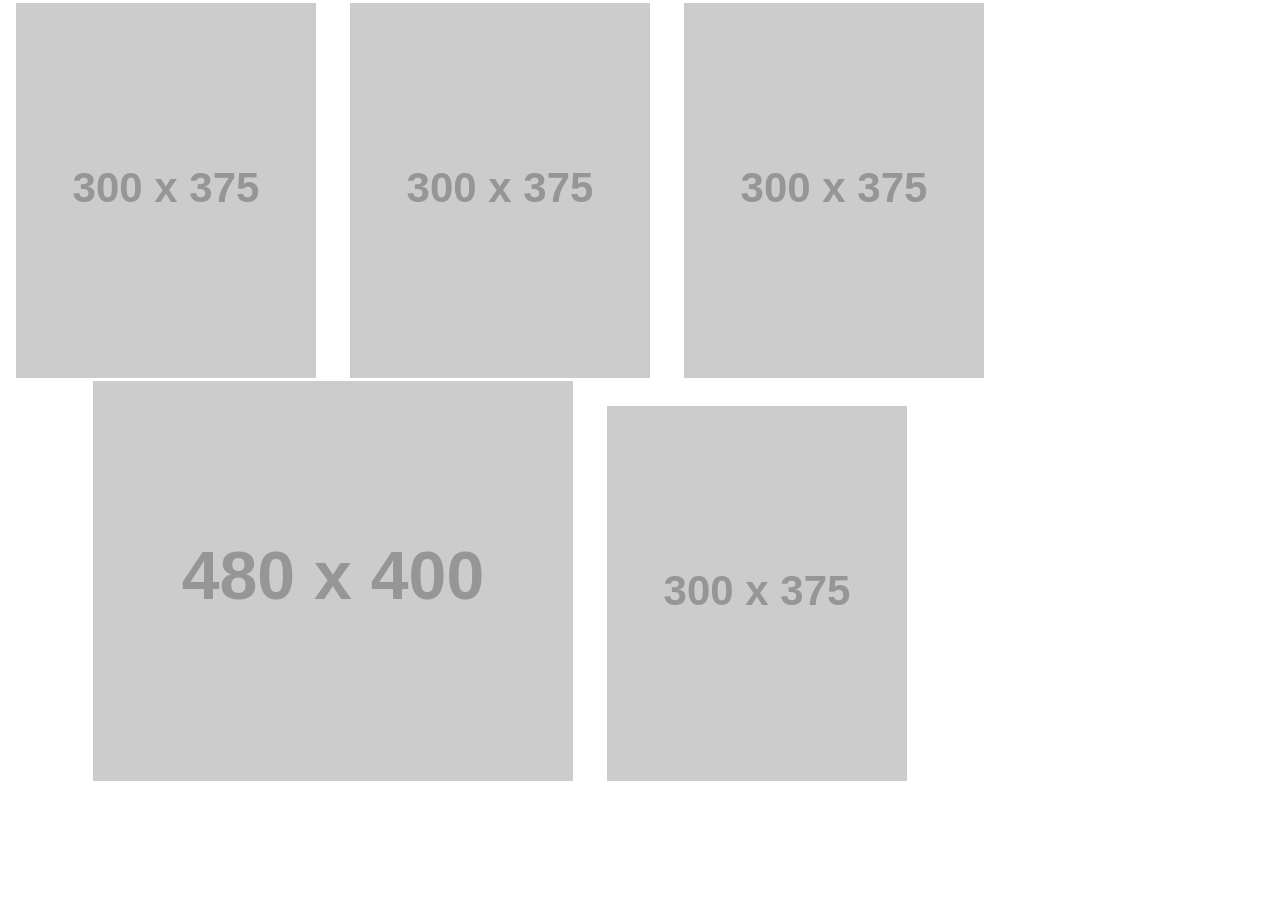
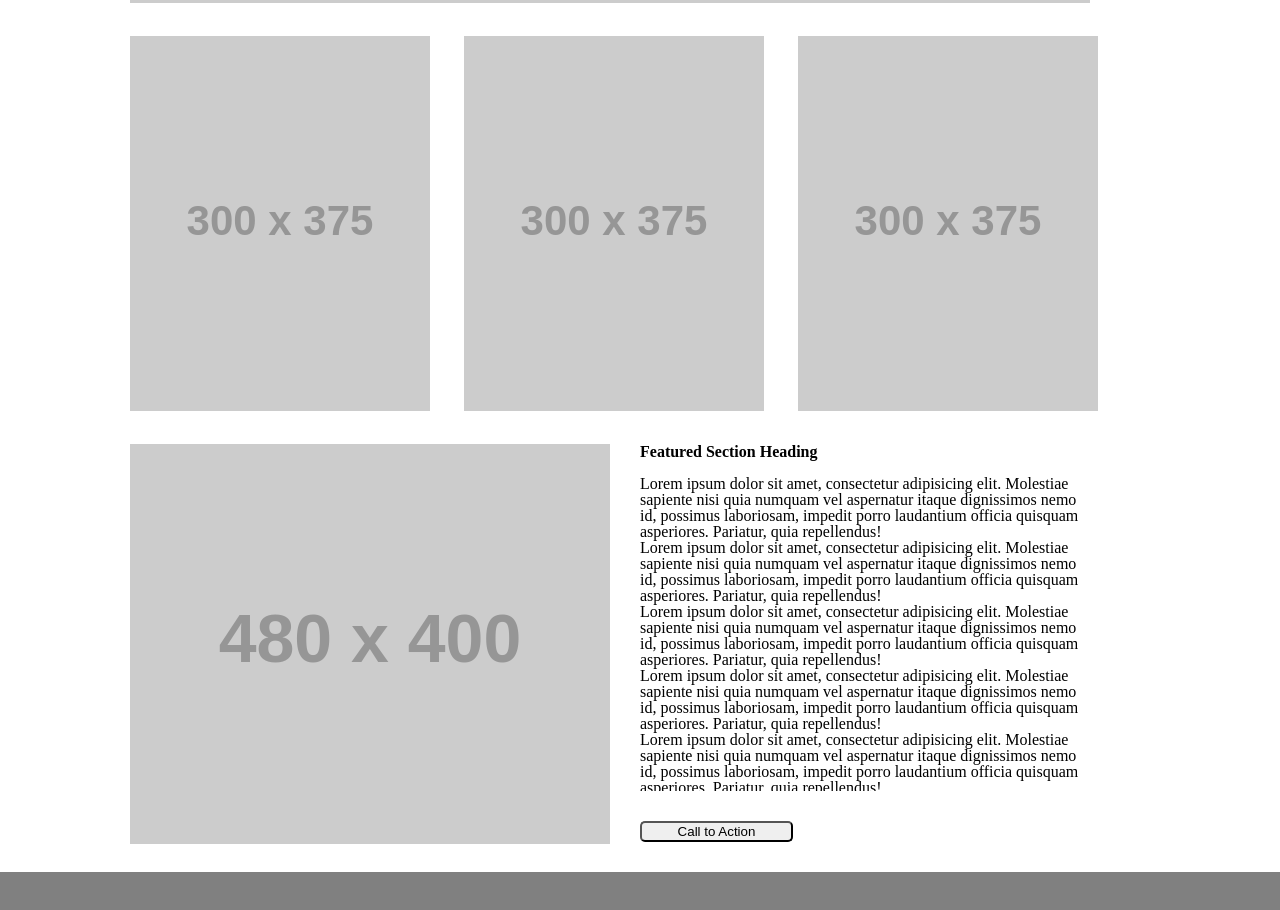
Before and after one commit to Hoffit/wirefame-exercise, a plain HTML site: page index.html in a window 1280 px wide. Shown: the part 550-1460 px from the top of the page. Before the commit the page ends 1334 px from the top, so only its background shows below. Drawn offline with Linux system fonts and the light colour scheme; placeholder pictures from the web are drawn by us.

Commit message:
Final version ready for grading

```diff
--- a/css/style.css
+++ b/css/style.css
@@ -1,42 +1,74 @@
-body {
-  background-color: rgb(#fff);
-  text-align: center;
-  width: 1000px;
-}
-
-h1 {
-  font-family: 'Lobster', cursive;
-  font-size: xx-large;
-  color: salmon;
-  padding: 15px 5px 15px 5px;
-}
-
 nav {
-  float: right;
+  background-color: grey;
 }
 
 nav ul {
-  background-color: #666;
-  text-align: center;
+  margin: 0px auto;
+  margin-bottom: 30px;
+  width: 1020px;
 }
 
-li {
+nav li {
   display: inline-block;
-  font-family: 'Oswald', sans-serif;
   margin: 0px 40px 0px 0px;
-  line-height: 70px;
+  vertical-align: middle;
 }
 
 nav a {
   text-decoration: none;
   color: #fff;
   display: block;
-}
+  }
 
 nav a:hover {
   background-color: #111;
 }
+main {
+  width: 1020px;
+  margin: 0px auto;
+}
 
-.a30pxMargin {
-  margin: 0px 0px 0px 30px;
+.hero-img {
+  margin: 0px 0px 30px 0px;
 }
+
+.left-content-panel {
+  margin: 0px 30px 0px 0px;
+}
+
+.featured-section-image {
+  float: left;
+  margin: 0px 30px 30px 0px;
+}
+
+.featured-section {
+  margin-top: 30px;
+}
+
+h3 {
+  font-weight: bold;
+  margin-bottom: 1em;
+}
+
+button {
+  margin: 30px 0px 0px 0px;
+  border-radius: 5px;
+  width: 15%;
+}
+
+button:hover {
+  background-color: #fff;
+}
+
+.featured-section-text {
+  overflow: scroll;
+  width: 450px;
+  height: 315px;
+}
+
+footer {
+  background-color: grey;
+  text-align: center;
+  height: 120px;
+  margin-top: 30px;
+}
--- a/index.html
+++ b/index.html
@@ -3,21 +3,20 @@
   A wireframe exercise for 201
 -->
 <html>
+
 <head>
   <title>201 wireframe exercise</title>
   <link rel="stylesheet" href="css/reset.css">
   <link rel="stylesheet" href="css/style.css">
   <link href="https://fonts.googleapis.com/css?family=Lobster" rel="stylesheet">
 </head>
+
 <body>
-  <header>
+    <nav>
         <ul>
           <li>
-        <img src="https://placehold.it/200x70/111">
+            <img href="#home" src="https://placehold.it/200x70/111">
           </li>
-      <li>
-        <nav>
-          <ul>
           <li>
             <a>Nav Item 1</a>
           </li>
@@ -32,26 +31,53 @@
           </li>
         </ul>
     </nav>
-        </li>
-    </ul>
-  </header>
   <main>
-    <section class="main">
-    <div>
+    <section class="hero-img">
       <img src="https://placehold.it/960x450/111">
+    </section>
+    <section>
+      <img class="left-content-panel" src="https://placehold.it/300x375/111">
+      <img class="left-content-panel" src="https://placehold.it/300x375/111">
+      <img src="https://placehold.it/300x375/111">
+    </section>
+    <section class="featured-section">
+      <img class="featured-section-image" src="https://placehold.it/480x400/111">
+      <aside>
+        <h3>Featured Section Heading</h3>
+        <div class="featured-section-text">
+          <p>Lorem ipsum dolor sit amet, consectetur adipisicing elit. Molestiae sapiente nisi quia numquam vel aspernatur itaque
+            dignissimos nemo id, possimus laboriosam, impedit porro laudantium officia quisquam asperiores. Pariatur, quia
+            repellendus!
+          </p>
+          <p>Lorem ipsum dolor sit amet, consectetur adipisicing elit. Molestiae sapiente nisi quia numquam vel aspernatur itaque
+            dignissimos nemo id, possimus laboriosam, impedit porro laudantium officia quisquam asperiores. Pariatur, quia
+            repellendus!
+          </p>
+          <p>Lorem ipsum dolor sit amet, consectetur adipisicing elit. Molestiae sapiente nisi quia numquam vel aspernatur itaque
+            dignissimos nemo id, possimus laboriosam, impedit porro laudantium officia quisquam asperiores. Pariatur, quia
+            repellendus!
+          </p>
+          <p>Lorem ipsum dolor sit amet, consectetur adipisicing elit. Molestiae sapiente nisi quia numquam vel aspernatur itaque
+            dignissimos nemo id, possimus laboriosam, impedit porro laudantium officia quisquam asperiores. Pariatur, quia
+            repellendus!
+          </p>
+          <p>Lorem ipsum dolor sit amet, consectetur adipisicing elit. Molestiae sapiente nisi quia numquam vel aspernatur itaque
+            dignissimos nemo id, possimus laboriosam, impedit porro laudantium officia quisquam asperiores. Pariatur, quia
+            repellendus!
+          </p>
+          <p>Lorem ipsum dolor sit amet, consectetur adipisicing elit. Molestiae sapiente nisi quia numquam vel aspernatur itaque
+            dignissimos nemo id, possimus laboriosam, impedit porro laudantium officia quisquam asperiores. Pariatur, quia
+            repellendus!
+          </p>
         </div>
         <div>
-        <img src="https://placehold.it/300x375/111">
-        <img class="a30pxMargin" src="https://placehold.it/300x375/111">
-        <img class="a30pxMargin" src="https://placehold.it/300x375/111">
+          <button>Call to Action</button>
         </div>
-    <div>
-        <img src="https://placehold.it/480x400/111">
-        <img class="a30pxMargin" src="https://placehold.it/300x375/111">
-    </div>
+      </aside>
     </section>
   </main>
   <footer>
   </footer>
 </body>
+
 </html>
```
Lines whose indentation alone changed are shown as unchanged.
